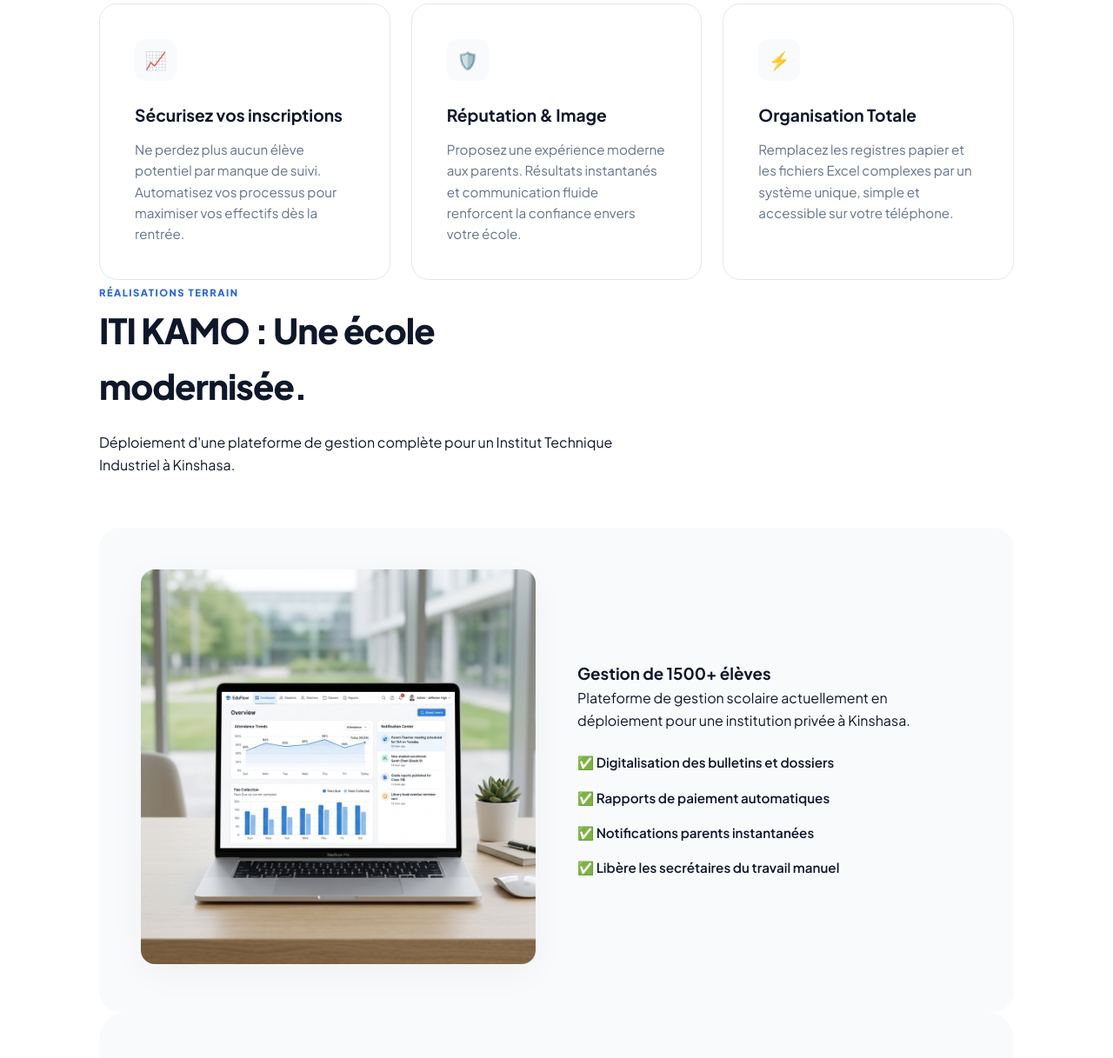
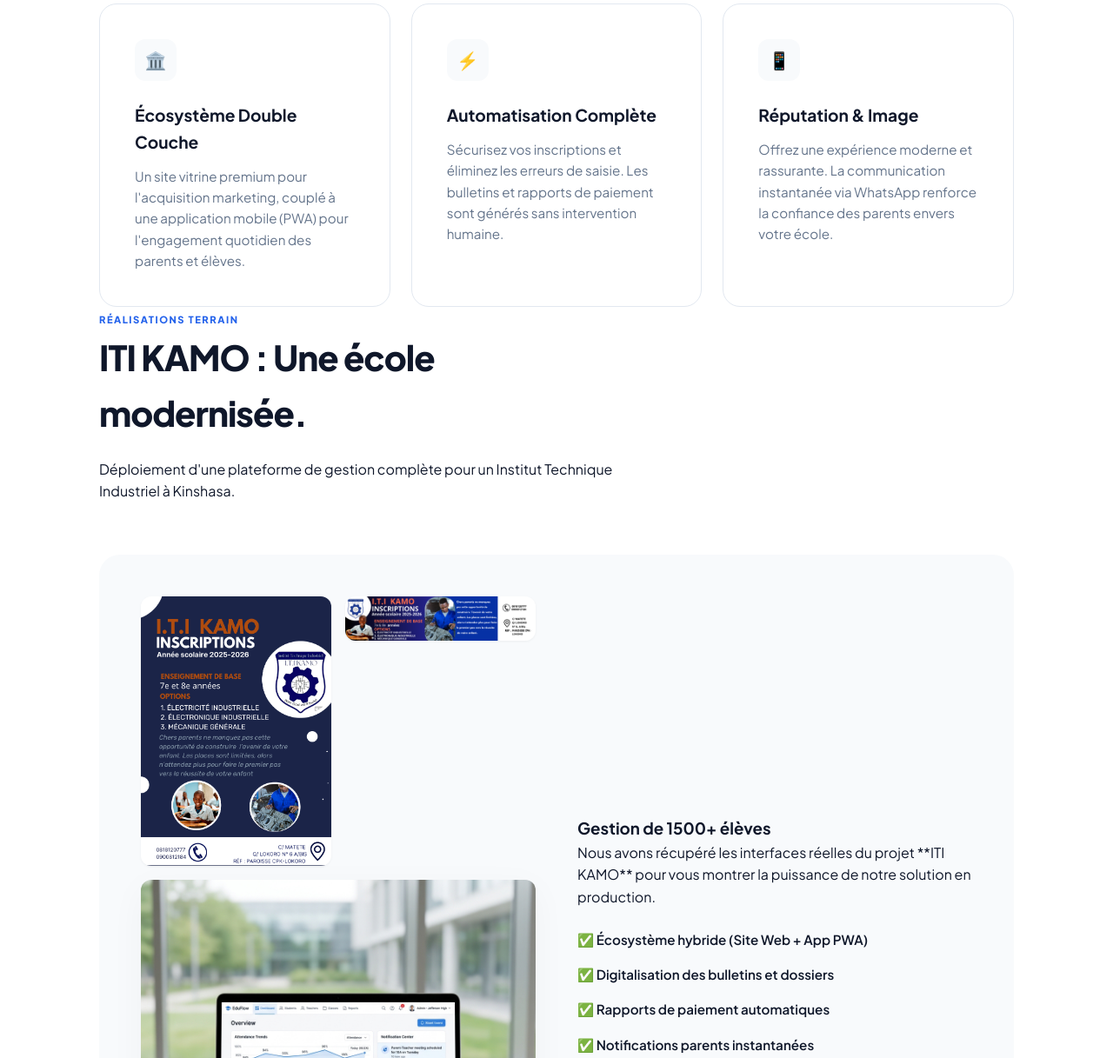
Before and after one commit to Grasse-maker/congoboost-orchestrator, a plain HTML site: page index.html in a window 1280 px wide. Shown: the part 904-2121 px from the top of the page at 87% size. Drawn offline with Linux system fonts and the light colour scheme; no server answers.

Commit message:
Strategic Update v5 : 'Double Layer' architecture, real school assets, and emotional diagnostic logic.

```diff
--- a/index.html
+++ b/index.html
@@ -51,22 +51,19 @@
         </div>
         <div class="grid-cards">
             <div class="card">
-                <div class="card-icon">📈</div>
-                <h3>Sécurisez vos inscriptions</h3>
-                <p>Ne perdez plus aucun élève potentiel par manque de suivi. Automatisez vos processus pour maximiser
-                    vos effectifs dès la rentrée.</p>
-            </div>
-            <div class="card">
-                <div class="card-icon">🛡️</div>
-                <h3>Réputation & Image</h3>
-                <p>Proposez une expérience moderne aux parents. Résultats instantanés et communication fluide renforcent
-                    la confiance envers votre école.</p>
+                <div class="card-icon">🏛️</div>
+                <h3>Écosystème Double Couche</h3>
+                <p>Un site vitrine premium pour l'acquisition marketing, couplé à une application mobile (PWA) pour l'engagement quotidien des parents et élèves.</p>
             </div>
             <div class="card">
                 <div class="card-icon">⚡</div>
-                <h3>Organisation Totale</h3>
-                <p>Remplacez les registres papier et les fichiers Excel complexes par un système unique, simple et
-                    accessible sur votre téléphone.</p>
+                <h3>Automatisation Complète</h3>
+                <p>Sécurisez vos inscriptions et éliminez les erreurs de saisie. Les bulletins et rapports de paiement sont générés sans intervention humaine.</p>
+            </div>
+            <div class="card">
+                <div class="card-icon">📱</div>
+                <h3>Réputation & Image</h3>
+                <p>Offrez une expérience moderne et rassurante. La communication instantanée via WhatsApp renforce la confiance des parents envers votre école.</p>
             </div>
         </div>
     </section>
@@ -79,19 +76,19 @@
             <p>Déploiement d'une plateforme de gestion complète pour un Institut Technique Industriel à Kinshasa.</p>
         </div>
         <div class="case-study">
-            <div class="case-image-container">
-                <img src="dashboard_iti_kamo.png" alt="Dashboard ITI KAMO"
-                    style="width: 100%; border-radius: 16px; box-shadow: var(--shadow-md);">
+            <div class="case-gallery" style="display: grid; grid-template-columns: 1fr 1fr; gap: 16px;">
+                <img src="iti_kamo_1.png" alt="Interface ITI KAMO 1" style="width: 100%; border-radius: 12px; box-shadow: var(--shadow-sm); cursor: pointer; transition: transform 0.3s;" onclick="window.open(this.src)">
+                <img src="iti_kamo_2.png" alt="Interface ITI KAMO 2" style="width: 100%; border-radius: 12px; box-shadow: var(--shadow-sm); cursor: pointer; transition: transform 0.3s;" onclick="window.open(this.src)">
+                <img src="dashboard_iti_kamo.png" alt="Mockup Dashboard" style="width: 100%; border-radius: 12px; grid-column: span 2; box-shadow: var(--shadow-md); cursor: pointer; transition: transform 0.3s;" onclick="window.open(this.src)">
             </div>
             <div>
                 <h3>Gestion de 1500+ élèves</h3>
-                <p style="margin-bottom: 24px;">Plateforme de gestion scolaire actuellement en déploiement pour une
-                    institution privée à Kinshasa.</p>
+                <p style="margin-bottom: 24px;">Nous avons récupéré les interfaces réelles du projet **ITI KAMO** pour vous montrer la puissance de notre solution en production.</p>
                 <ul class="benefit-list">
+                    <li>✅ Écosystème hybride (Site Web + App PWA)</li>
                     <li>✅ Digitalisation des bulletins et dossiers</li>
                     <li>✅ Rapports de paiement automatiques</li>
                     <li>✅ Notifications parents instantanées</li>
-                    <li>✅ Libère les secrétaires du travail manuel</li>
                 </ul>
             </div>
         </div>
```
